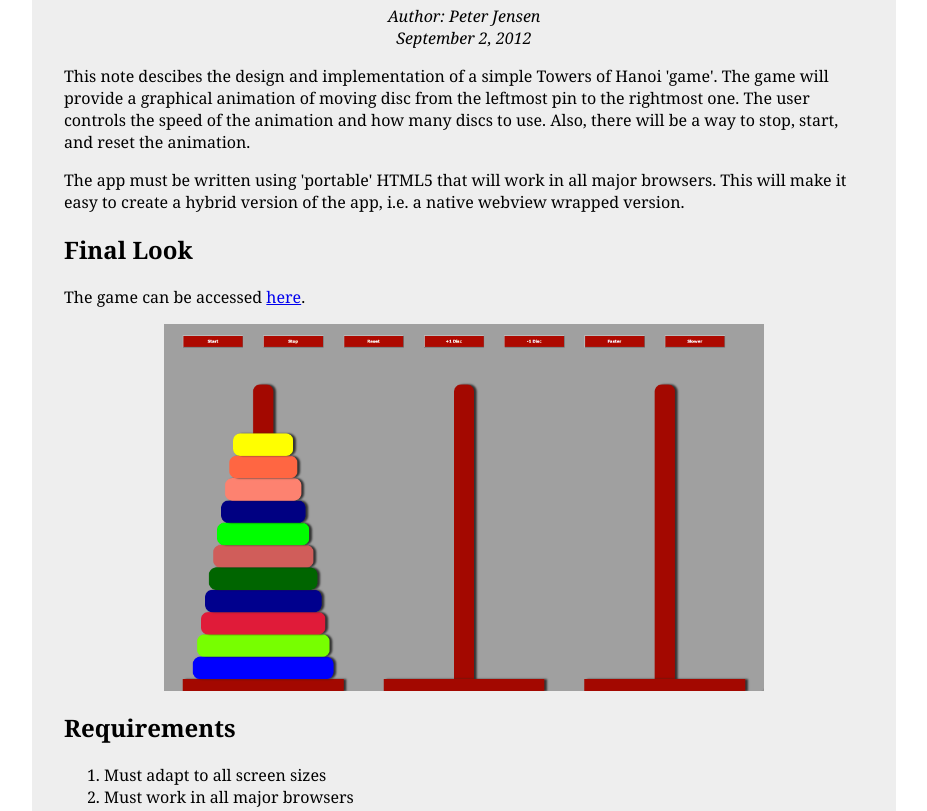
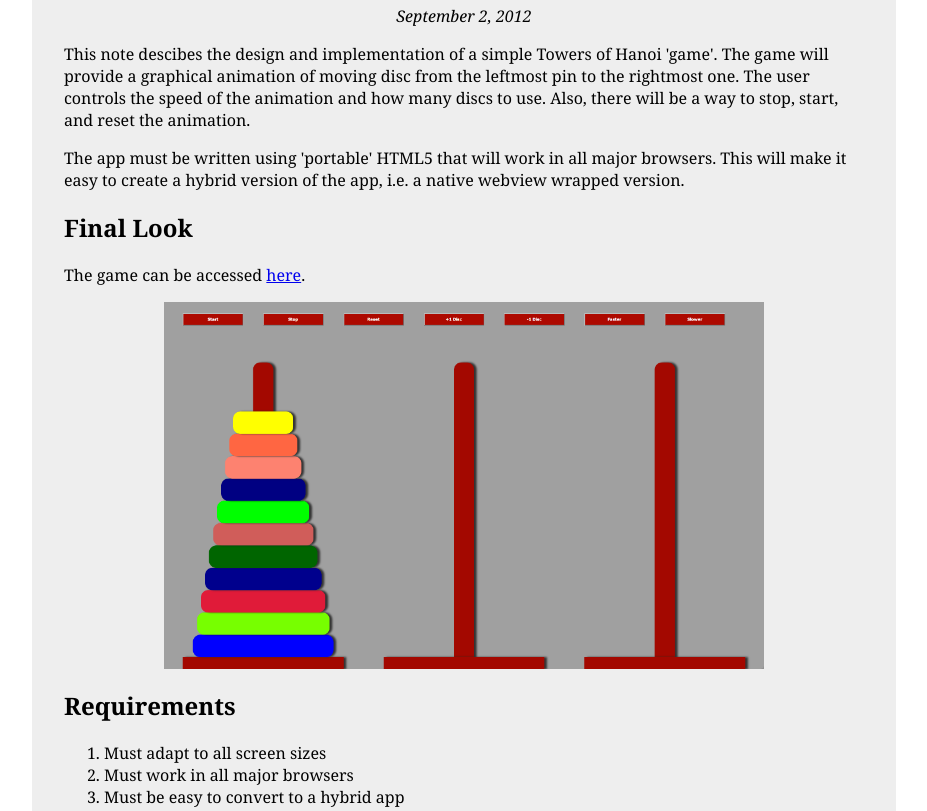
Before and after one commit to freaking1/sample-towers-of-hanoi, a plain HTML site: page readme.html in a window 1280 px wide. Shown: the part 67-878 px from the top of the page, without its empty margins (176-1103 px from the left). Drawn offline with Linux system fonts and the light colour scheme.

Commit message:
minor fixes in readme.html, index.html

```diff
--- a/readme.html
+++ b/readme.html
@@ -53,7 +53,6 @@ IMG.wide {
 <div class="content">
 <h1>Towers of Hanoi Web Application</h1>
 <p class="center italics">
-Author: Peter Jensen<br>
 September 2, 2012</p>
 <p>
 This note descibes the design and implementation of a simple Towers of Hanoi 'game'.  The game will provide a graphical animation of moving disc from the leftmost pin to the rightmost one.  The user controls the speed of the animation and how many discs to use.  Also, there will be a way to stop, start, and reset the animation.
```
Also changed, not shown: index.html (+0 -2 lines), 1 other file.
